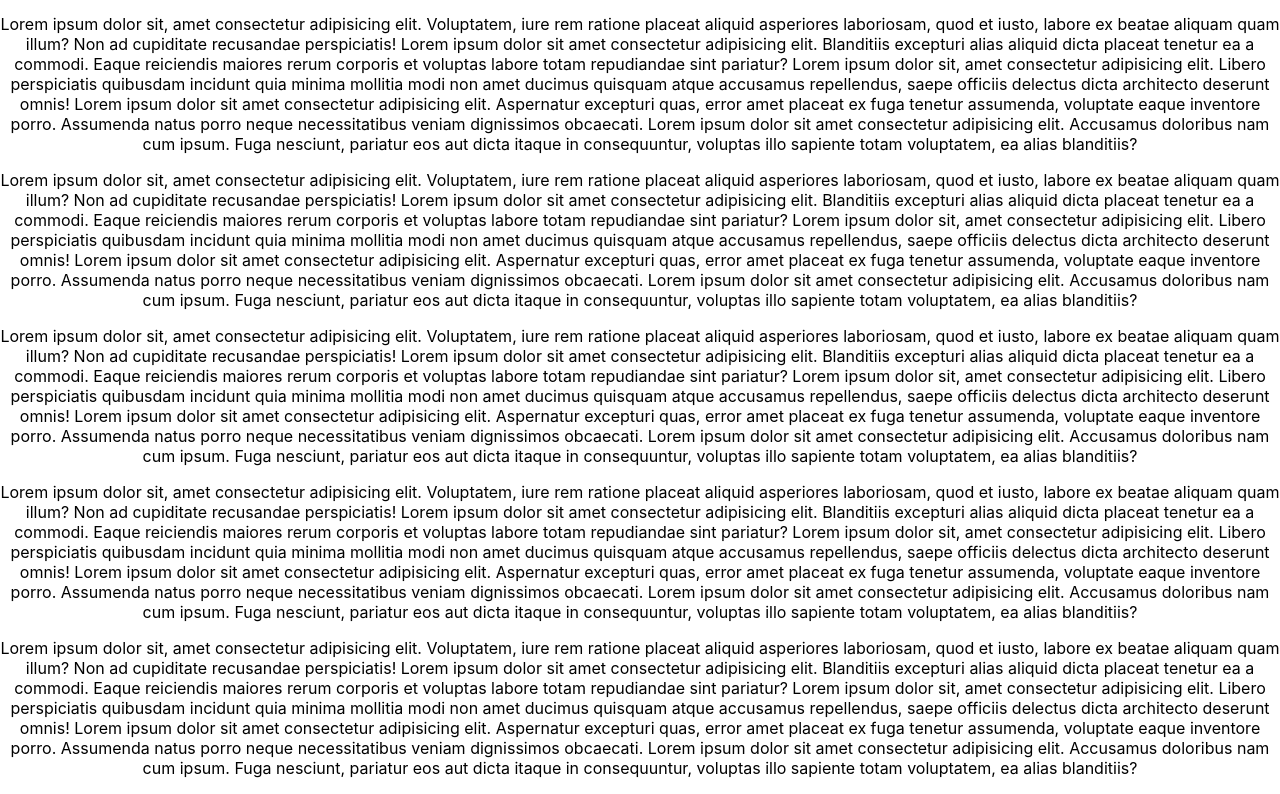
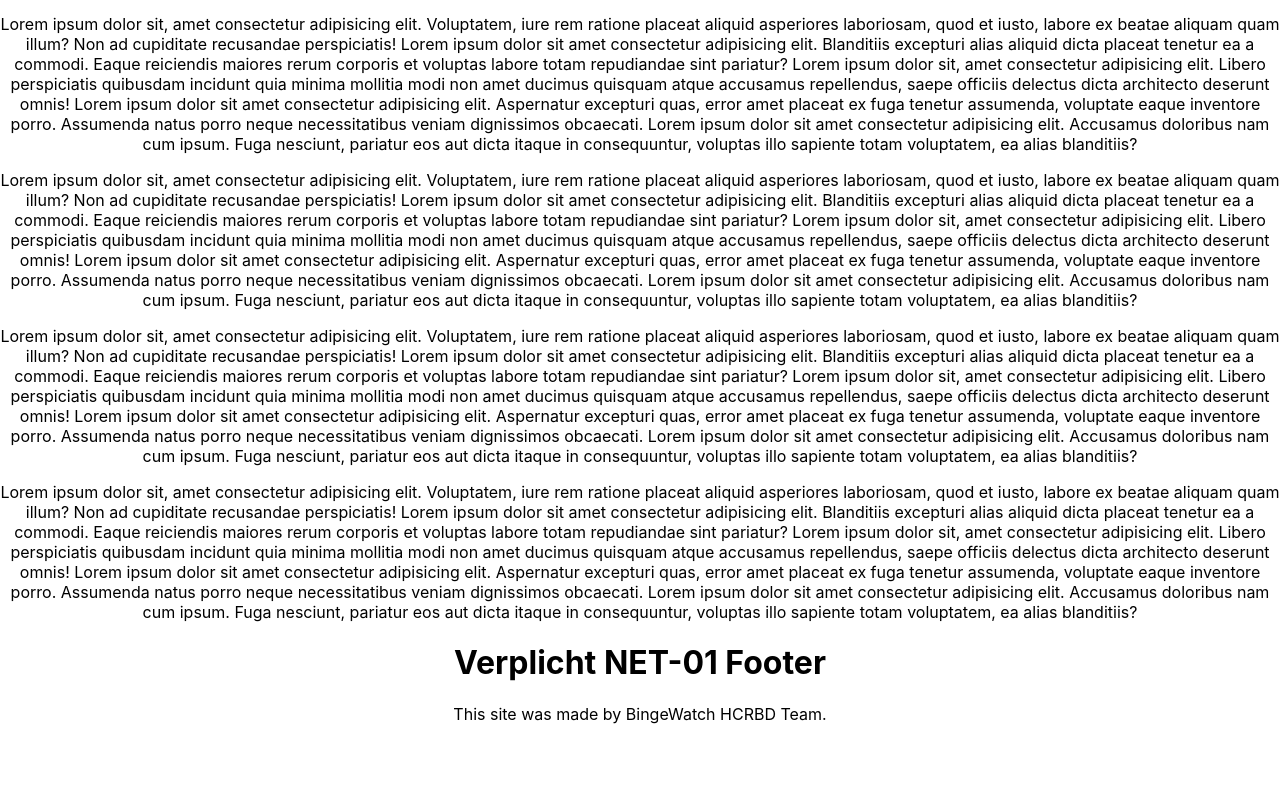
Before and after one commit to solid5nake/movie-frontend, a React (Create React App) app: page / in a window 1280 px wide. Shown: the part 380-1174 px from the top of the page. After the commit the page ends 1104 px from the top, so only its background shows below. Built offline with nearby package versions, Linux system fonts and the light colour scheme.

Commit message:
Start Footer And BStrap
Start Footer And BStrap

```diff
--- a/package.json
+++ b/package.json
@@ -7,7 +7,9 @@
     "@testing-library/react": "^11.2.2",
     "@testing-library/user-event": "^12.6.0",
     "axios": "^0.21.1",
+    "bootstrap": "^4.5.3",
     "react": "^17.0.1",
+    "react-bootstrap": "^1.4.0",
     "react-dom": "^17.0.1",
     "react-router-dom": "^5.2.0",
     "react-scripts": "4.0.1",
--- a/src/App.css
+++ b/src/App.css
@@ -1,3 +1,8 @@
 .App {
   text-align: center;
 }
+
+.footer {
+  position: static;
+  color: blue;
+}
--- a/src/App.js
+++ b/src/App.js
@@ -9,6 +9,7 @@ import Films from "./pages/Films";
 import Nieuw from "./pages/Nieuw";
 import Lijst from "./pages/Lijst";
 import Kijk from "./pages/Kijk";
+import Footer from "./Footer";
 
 function App() {
   return (
@@ -139,25 +140,10 @@ const Home = () => (
       nesciunt, pariatur eos aut dicta itaque in consequuntur, voluptas illo
       sapiente totam voluptatem, ea alias blanditiis?
     </p>
-    <p>
-      Lorem ipsum dolor sit, amet consectetur adipisicing elit. Voluptatem, iure
-      rem ratione placeat aliquid asperiores laboriosam, quod et iusto, labore
-      ex beatae aliquam quam illum? Non ad cupiditate recusandae perspiciatis!
-      Lorem ipsum dolor sit amet consectetur adipisicing elit. Blanditiis
-      excepturi alias aliquid dicta placeat tenetur ea a commodi. Eaque
-      reiciendis maiores rerum corporis et voluptas labore totam repudiandae
-      sint pariatur? Lorem ipsum dolor sit, amet consectetur adipisicing elit.
-      Libero perspiciatis quibusdam incidunt quia minima mollitia modi non amet
-      ducimus quisquam atque accusamus repellendus, saepe officiis delectus
-      dicta architecto deserunt omnis! Lorem ipsum dolor sit amet consectetur
-      adipisicing elit. Aspernatur excepturi quas, error amet placeat ex fuga
-      tenetur assumenda, voluptate eaque inventore porro. Assumenda natus porro
-      neque necessitatibus veniam dignissimos obcaecati. Lorem ipsum dolor sit
-      amet consectetur adipisicing elit. Accusamus doloribus nam cum ipsum. Fuga
-      nesciunt, pariatur eos aut dicta itaque in consequuntur, voluptas illo
-      sapiente totam voluptatem, ea alias blanditiis?
-    </p>
+
+    <Footer />
   </div>
+
 );
 
 export default App;
--- /dev/null
+++ b/src/Footer.js
@@ -0,0 +1,52 @@
+import React from "react";
+import { BrowserRouter as Router } from "react-router-dom";
+import Container from 'react-bootstrap/Container';
+import Row from 'react-bootstrap/Row';
+import Col from 'react-bootstrap/Col';
+
+// import { FontAwesomeIcon } from "@fortawesome/react-fontawesome";
+// import {faAddressCard, } from "@fortawesome/free-solid-svg-icons";
+
+// function Footer() {
+//   return (
+//     <div className="Footer">
+//       <h1>Verplicht NET-01 Footer</h1>
+//       <p>
+//         Wat moet er in verwerkt worden: - Social media icons. Facebook,
+//         Instagram, Twitter, Youtube - Verschillende links: - Audio en
+//         ondertiteling - Mediacenter - Privacy - Contact opnemen -
+//         Audiodescriptie - Relaties met investeerders - Wettelijke bepalingen -
+//         Helpcentrum - Vacatures - Cookievoorkeuren - Cadeaubonnen -
+//         Gebruiksvoorwaarden - Bedrijfsgegevens
+//       </p>
+//     </div>
+//   );
+// }
+
+// export default Footer;
+
+function Footer() {
+
+  return (
+      <footer className="mt-0 color-headerBg">
+          <Container fluid={true}>
+              <Row className="border-top justify-content-between p-3">
+                  <Col className="p-0 Link" md={3} sm={12}>
+                  <h1>Verplicht NET-01 Footer</h1>
+                  </Col>
+                      <Router>
+                      </Router>
+                  <Col className="p-0 d-flex justify-content-end Link" md={3}> This site was made by BingeWatch HCRBD Team.
+                  </Col>
+
+
+              </Row>
+          </Container>
+      </footer>
+
+  );
+
+
+}
+
+export default Footer;
--- a/src/pages/Films.js
+++ b/src/pages/Films.js
@@ -8,7 +8,7 @@ function Films() {
       <div className="Films">
 
 
-        <h1>Films</h1>
+        <h1>Verplicht NET-01 Films</h1>
 
       </div>
     );
--- a/src/pages/Nieuw.js
+++ b/src/pages/Nieuw.js
@@ -4,7 +4,7 @@ import React from "react";
 function Nieuw() {
   return (
     <div className="Nieuw">
-      <h1>Nieuw en populair</h1>
+      <h1>Verplicht NET-01 Nieuw en populair</h1>
     </div>
   );
 }
```
Also changed, not shown: 2 other files (tests, documents, lock files or other folders).
